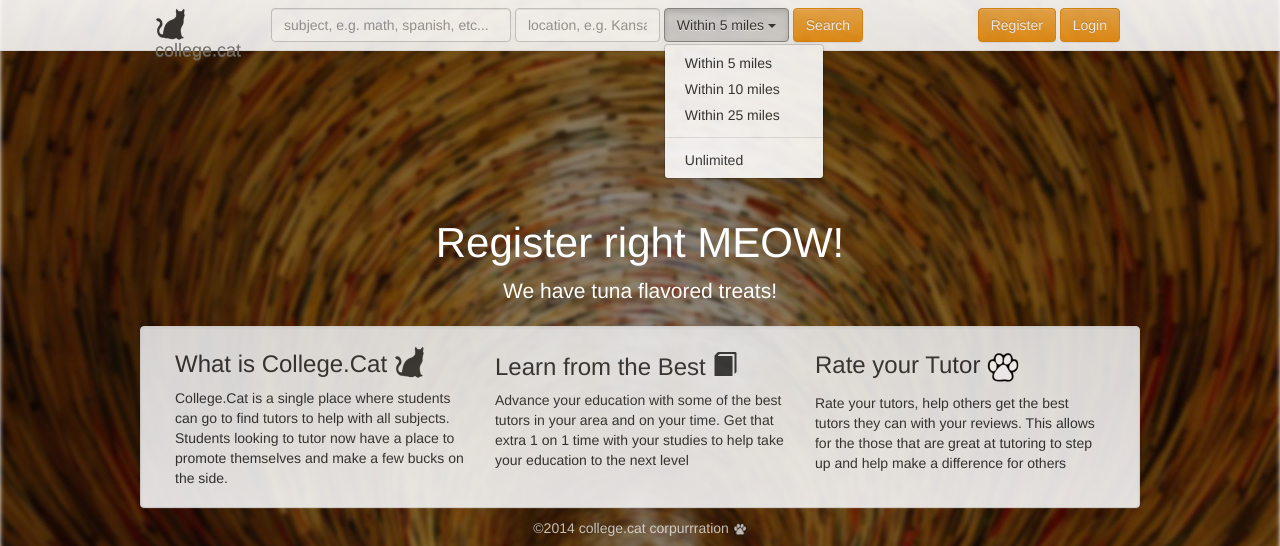
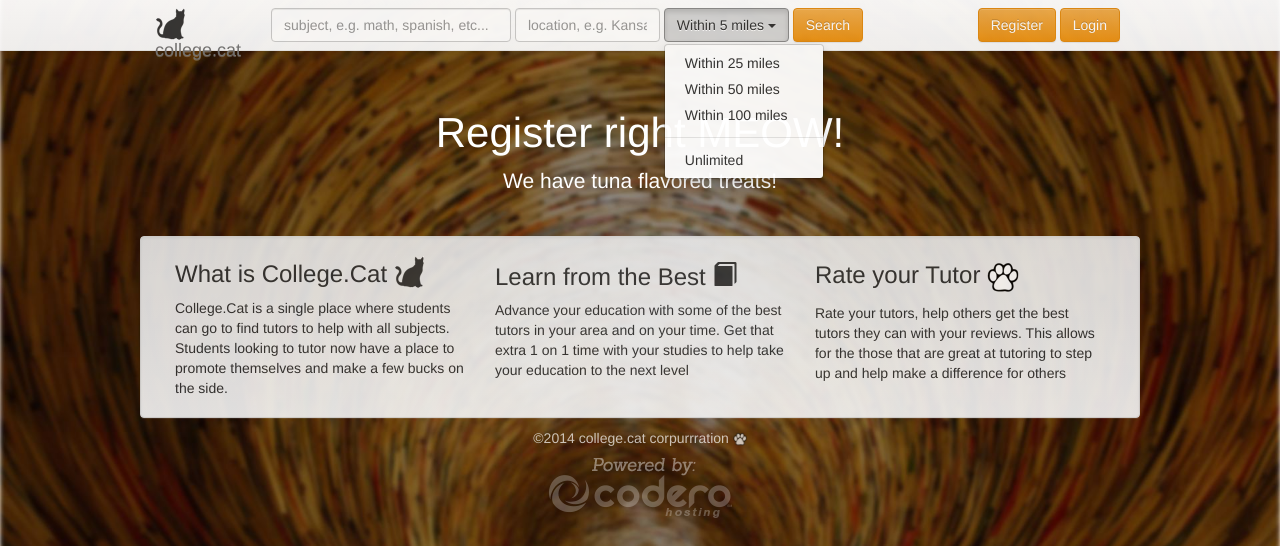
Before and after one commit to twoflowers/collegecat, a Flask app: page / in a window 1280 px wide, after a click on "Within 5 miles". Shown: the top 546 px of the page. Run offline with Flask 2, Linux system fonts and the light colour scheme; data that the repository does not hold is empty; some libraries are stand-ins or nearby versions.

Commit message:
radius changes

```diff
--- a/app/static/js/search.js
+++ b/app/static/js/search.js
@@ -1,9 +1,9 @@
 var gps = {};
 
-$('#radius_0').on('click',  function() { change_radius(0); });
-$('#radius_5').on('click',  function() { change_radius(5); });
-$('#radius_10').on('click', function() { change_radius(10); });
-$('#radius_25').on('click', function() { change_radius(25); });
+$('#radius_0').on('click',   function() { change_radius(0); });
+$('#radius_25').on('click',  function() { change_radius(25); });
+$('#radius_50').on('click',  function() { change_radius(50); });
+$('#radius_100').on('click', function() { change_radius(100); });
 $('#search_button').on('click', function() { search($('#search').val(), $('#location').val(), $('#radius').val()); });
 
 function change_radius(radius) {
--- a/app/templates/base.html
+++ b/app/templates/base.html
@@ -38,7 +38,7 @@
           }
 
           .navbar {
-            opacity: 0.9;
+            opacity: 0.95;
             /*background-image: linear-gradient(to bottom, rgba(255, 255, 255, 0.8) 0, rgba(248, 248, 248, 0.8) 100%) !important;*/
           }
 
@@ -141,9 +141,9 @@
                 Within 5 miles <span class="caret"></span>
               </button>
               <ul class="dropdown-menu" role="menu">
-                <li><a id="radius_5"  href="#">Within 5 miles</a></li>
-                <li><a id="radius_10" href="#">Within 10 miles</a></li>
-                <li><a id="radius_25" href="#">Within 25 miles</a></li>
+                <li><a id="radius_25"  href="#">Within 25 miles</a></li>
+                <li><a id="radius_50"  href="#">Within 50 miles</a></li>
+                <li><a id="radius_100" href="#">Within 100 miles</a></li>
                 <li class="divider"></li>
                 <li><a id="radius_0" href="#">Unlimited</a></li>
               </ul>
@@ -190,7 +190,7 @@
         </div>
       </div>
 
-    <div class="container-narrow" id="greet_anonymous" style="padding-top: 150px">
+    <div class="container-narrow" id="greet_anonymous" style="padding-top: 40px; padding-bottom: 20px;">
       <h2 class="white center" style="font-size: 42px">Register right MEOW!</h2>
       <p class="lead white center">We have tuna flavored treats!</p>
     </div>
```
